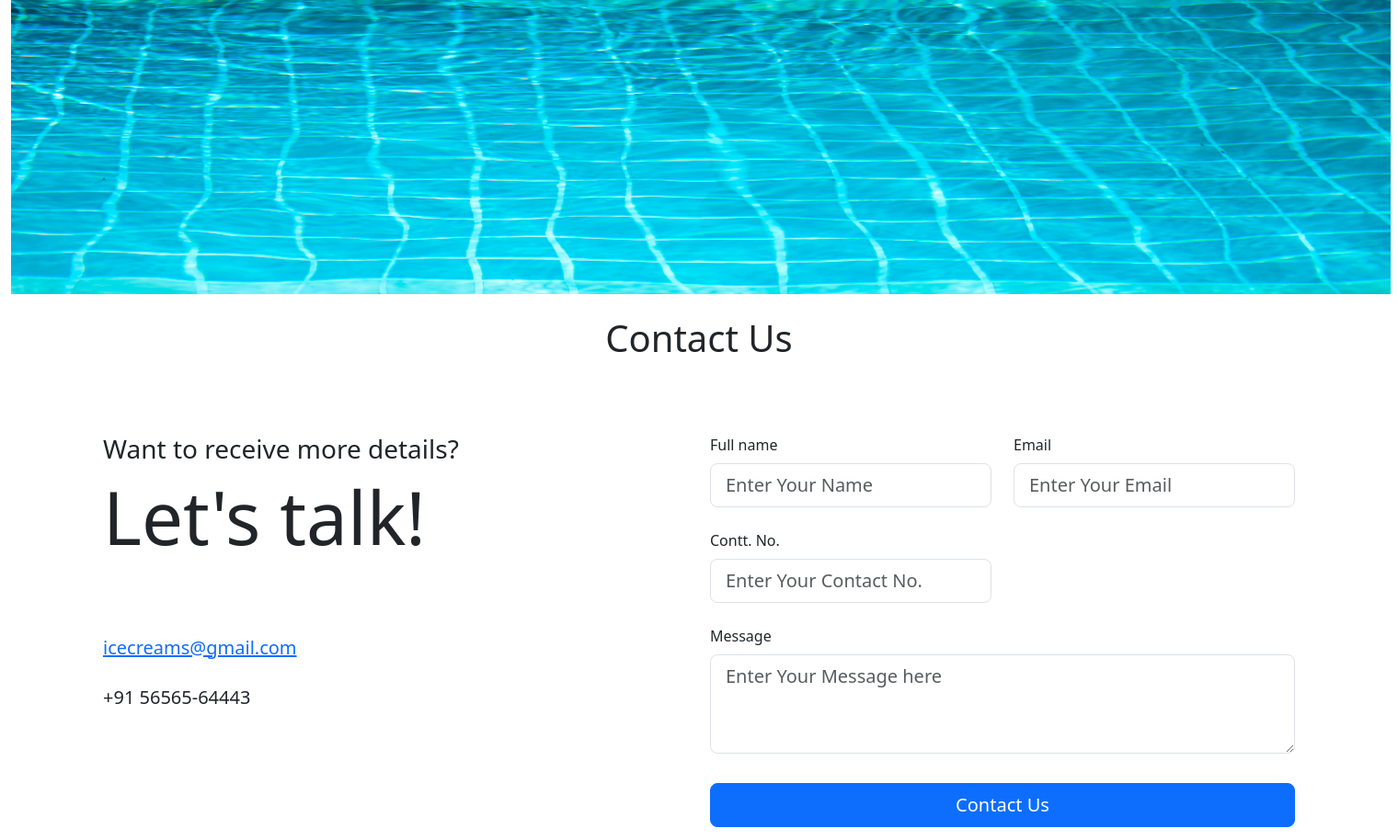
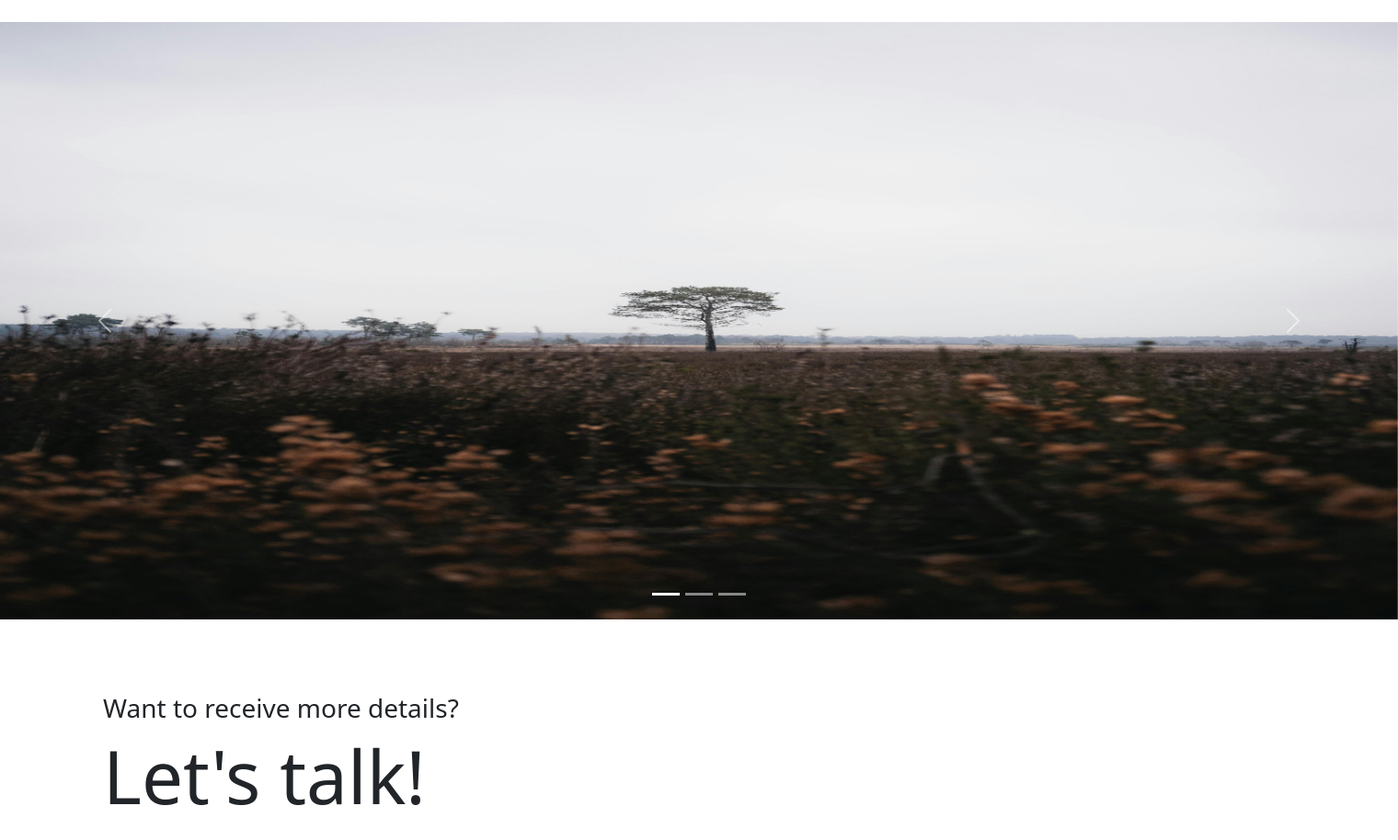
Before and after one commit to yashsant19/Ice-Creams-Practice-Project, a Django app: page /contact in a window 1520 px wide. Shown: the part 56-970 px from the top of the page at 92% size. Run offline with Django 5.2, Linux system fonts and the light colour scheme.

Commit message:
reduced code length of templates by sifting couresels in base.html

```diff
--- a/my_project/templates/base.html
+++ b/my_project/templates/base.html
@@ -45,6 +45,36 @@
           </div>
         </nav>
 
+        <!--Moving images-->
+        <div class="container-fluid my-4 px-0">
+          <div id="carouselExampleIndicators" class="carousel slide">
+              <div class="carousel-indicators">
+                <button type="button" data-bs-target="#carouselExampleIndicators" data-bs-slide-to="0" class="active" aria-current="true" aria-label="Slide 1"></button>
+                <button type="button" data-bs-target="#carouselExampleIndicators" data-bs-slide-to="1" aria-label="Slide 2"></button>
+                <button type="button" data-bs-target="#carouselExampleIndicators" data-bs-slide-to="2" aria-label="Slide 3"></button>
+              </div>
+              <div class="carousel-inner">
+                <div class="carousel-item active">
+                  <img src="../static/pexels-tnp-1464613945-30683958.jpg" height="650" class="d-block w-100 " alt="...">
+                </div>
+                <div class="carousel-item">
+                  <img src="../static/pexels-nganduong-28544852.jpg" height="650" class="d-block w-100 " alt="...">
+                </div>
+                <div class="carousel-item">
+                  <img src="../static/pexels-julio-lopez-75309646-30379430.jpg" height="650" class="d-block w-100 " alt="...">
+                </div>
+              </div>
+              <button class="carousel-control-prev" type="button" data-bs-target="#carouselExampleIndicators" data-bs-slide="prev">
+                <span class="carousel-control-prev-icon" aria-hidden="true"></span>
+                <span class="visually-hidden">Previous</span>
+              </button>
+              <button class="carousel-control-next" type="button" data-bs-target="#carouselExampleIndicators" data-bs-slide="next">
+                <span class="carousel-control-next-icon" aria-hidden="true"></span>
+                <span class="visually-hidden">Next</span>
+              </button>
+            </div>
+        </div>
+
         <!--Alert message-->
         {% if messages %}
           {%for message in messages %}
--- a/my_project/templates/contact.html
+++ b/my_project/templates/contact.html
@@ -3,11 +3,12 @@
 {% block title %}Home{% endblock title %}
 
 {% block body %}
+<!--
     <div class="container-fluid py-0 my-0 mx-0">
-        <img src="../static/pexels-freestockpro-1006311.jpg" width="1500" class="mt-0 pt-0 mx-0" height="320" alt="">
+        <img src="../static/pexels-freestockpro-1006311.jpg" width="1500" class="mt-0 pt-0 mx-0" height="650" alt="">
         <h1 class="text-center my-4">Contact Us</h1>
     </div>
-
+  -->
     <div class="container">
 
       <div class="row pt-md-2 pt-lg-4 pb-2 pb-md-4">
@@ -18,8 +19,7 @@
             <a href="#" class="nav-link fw-normal text-decoration-underline p-0 mb-4">icecreams@gmail.com</a>
             <div class="text-nav">+91 56565-64443</div>
           </div>
-            </div>
-
+        </div
         <div class="col-lg-6 offset-xl-1 offset-xxl-2 pt-3 pt-md-4 pt-lg-3 mt-3">
           <form class="needs-validation" novalidate="" method="post" action="/contact">
             {% csrf_token %}
```
Also changed, not shown: my_project/templates/about.html (+5 -3 lines), my_project/templates/index.html (+5 -3 lines), my_project/templates/services.html (+5 -3 lines). Lines whose indentation alone changed are shown as unchanged.
